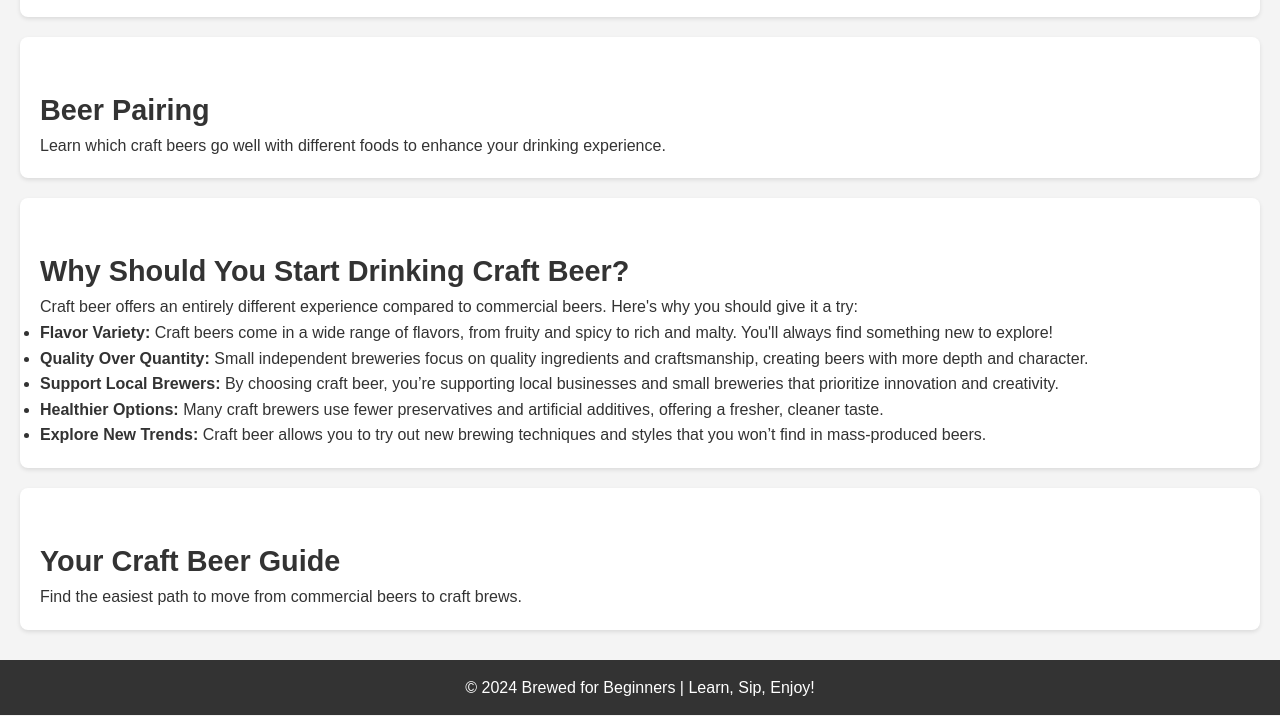
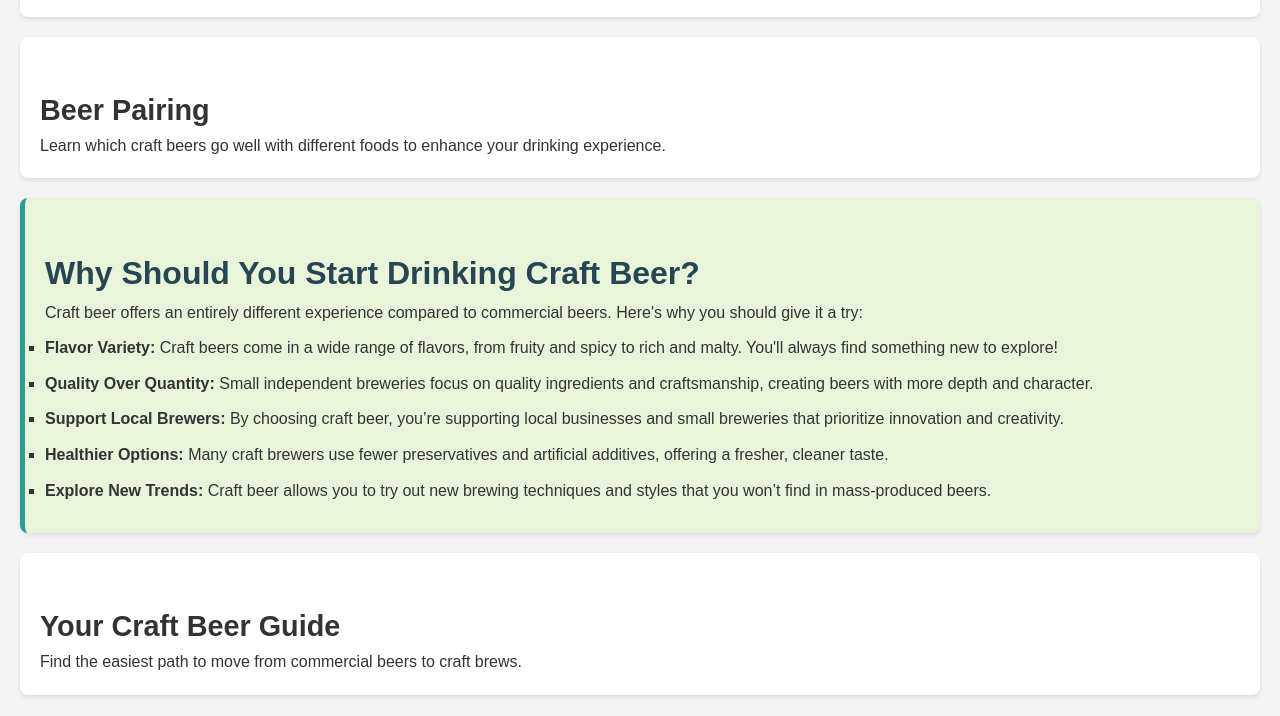
Before and after one commit to jasakiii/craft-beer-guide, a plain HTML site: page index.html in a window 1280 px wide. Shown: the part 513-1229 px from the top of the page. Drawn offline with Linux system fonts and the light colour scheme.

Commit message:
Add files via upload

```diff
--- a/style.css
+++ b/style.css
@@ -64,3 +64,21 @@
     padding: 15px 0;
     margin-top: 30px;
   }
+  #why-start {
+    background-color: #e9f5db; /* Light green background */
+    border-left: 5px solid #2a9d8f; /* Accent border on the left */
+  }
+
+  #why-start h2 {
+    font-size: 2rem;
+    color: #264653;
+  }
+
+  #why-start ul {
+    margin-top: 10px;
+    list-style-type: square;
+  }
+
+  #why-start ul li {
+    margin: 10px 0;
+  }
```
